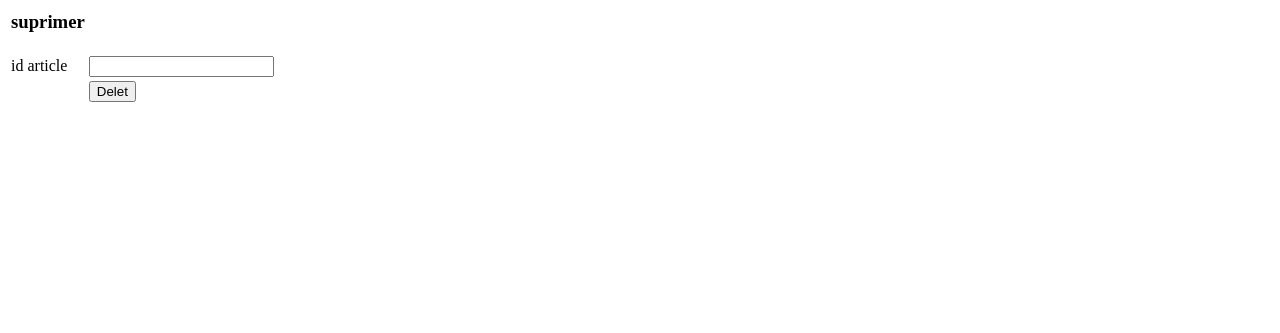
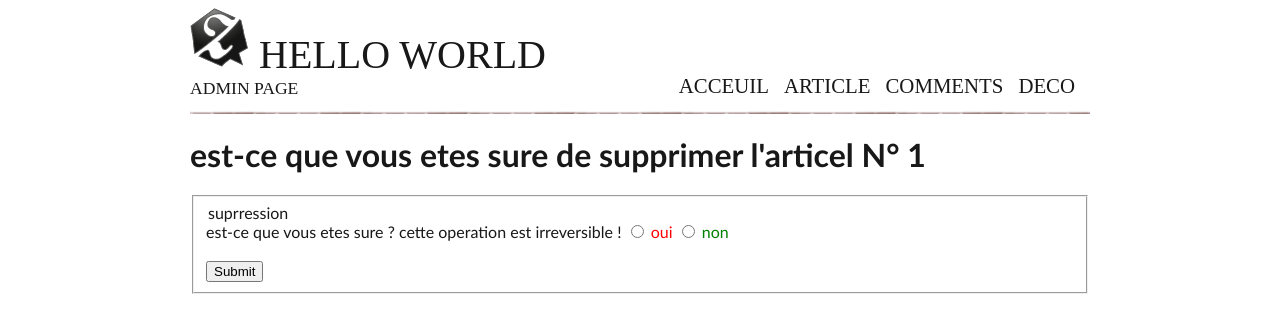
Before and after one commit to outcast292/EST-WEB-news-php, a PHP site: page /admin/delete.php?id=1 in a window 1280 px wide. Shown: the top 333 px of the page. Run offline with PHP 8.4, Linux system fonts and the light colour scheme; a user stored in the database is signed in.

Commit message:
delete.php is on

```diff
--- a/admin/delete.php
+++ b/admin/delete.php
@@ -1,16 +1,57 @@
+<!DOCTYPE html>
+<html>
+<head>
+	<title>modifer</title>
+	<link rel="stylesheet" type="text/css" href="../css/admin.css">
+</head>
 <body>
+	<div style="width: 900px;margin:auto;">
+		<?php
+		session_start();
+	$servername = "localhost";
+            $username = "root";
+            $password = "";
+            $conn = new mysqli($servername, $username, $password,'news');
+		if(!isset($_SESSION["id_ad"])){
+			header("location: index.php");
+		}
+		if(isset($_GET["answer"]))
+			if($_GET["answer"]==1){
+			$sql= "DELETE FROM article WHERE id_article=".$_GET["id"];
+			$result = $conn->query($sql);
+			header("location: post.php");
+			}
 
 
-	<form name="delete_articl" method="POST" action="admin.php">
-<table id="fo">
-	<tr><td> <h3 id="delete"> suprimer</h3></td></tr>
-	<tr> <td> id article</td> <td> <input type="number" value=""></td></tr>
 
-	<tr> <td>     </td> <td> <input type="submit" value="Delet"> </td></tr>
 
-</table>
-</form>
+		require("html/header.html");
+
+
+
+
+
+
+
+		 ?>
+
+		 <h1>est-ce que vous etes sure de supprimer l'articel  N° <?php echo $_GET["id"]; ?></h1>
+		 <fieldset>
+		 	<form>
+		 	<legend>suprression</legend>
+		 	est-ce que vous etes sure ?
+		 	cette operation est irreversible !
+		 	<input type="text" name="id" hidden="hidden" value=" <?php echo $_GET['id'] ?> ">
+		 	<input type="radio" value="1" name="answer"> <span style="color: red;" >oui</span>
+		 	<input type="radio" value="2" name="answer"> <span style="color: green;">non</span> <br><br>
+		 	<input type="submit" name="">
+		 	</form>
+		 </fieldset>
+
+
+	</div>
 
 
 
 </body>
+</html>
```
Also changed, not shown: admin/modify.php (+6 -1 lines).
